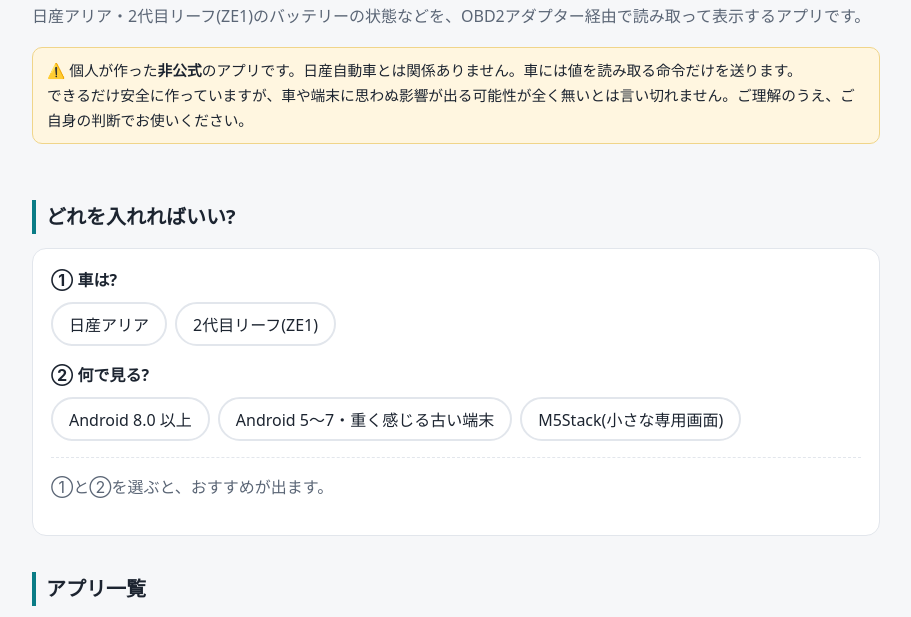
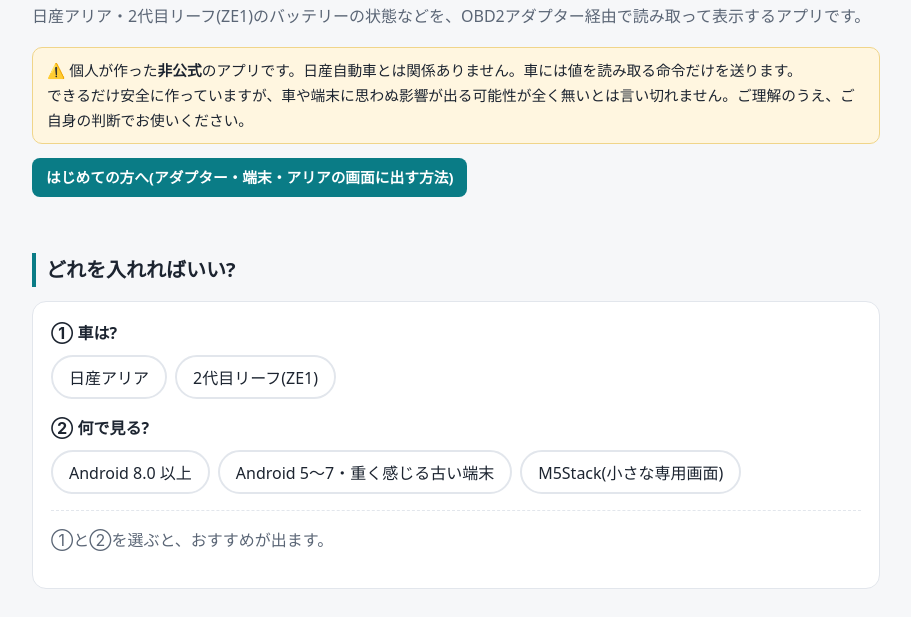
Before and after one commit to kojipa/kojipa.github.io, a plain HTML site: page index.html in a window 1280 px wide. Shown: the part 122-739 px from the top of the page, without its empty margins (184-1095 px from the left). Drawn offline with Linux system fonts and the light colour scheme; no server answers; grey boxes are pictures that could not be loaded.

Commit message:
案内ページに「はじめての方へ」ボタンを追加

```diff
--- a/index.html
+++ b/index.html
@@ -104,6 +104,7 @@ footer{color:var(--sub);font-size:.85rem;padding:24px 0 48px;border-top:1px soli
   <p>日産アリア・2代目リーフ(ZE1)のバッテリーの状態などを、OBD2アダプター経由で読み取って表示するアプリです。</p>
   <div class="note">⚠️ 個人が作った<b>非公式</b>のアプリです。日産自動車とは関係ありません。車には値を読み取る命令だけを送ります。<br>
     できるだけ安全に作っていますが、車や端末に思わぬ影響が出る可能性が全く無いとは言い切れません。ご理解のうえ、ご自身の判断でお使いください。</div>
+  <p style="margin:14px 0 0"><a class="btn main" href="start/">はじめての方へ(アダプター・端末・アリアの画面に出す方法)</a></p>
 </header>
 
 <section id="choose">
```
